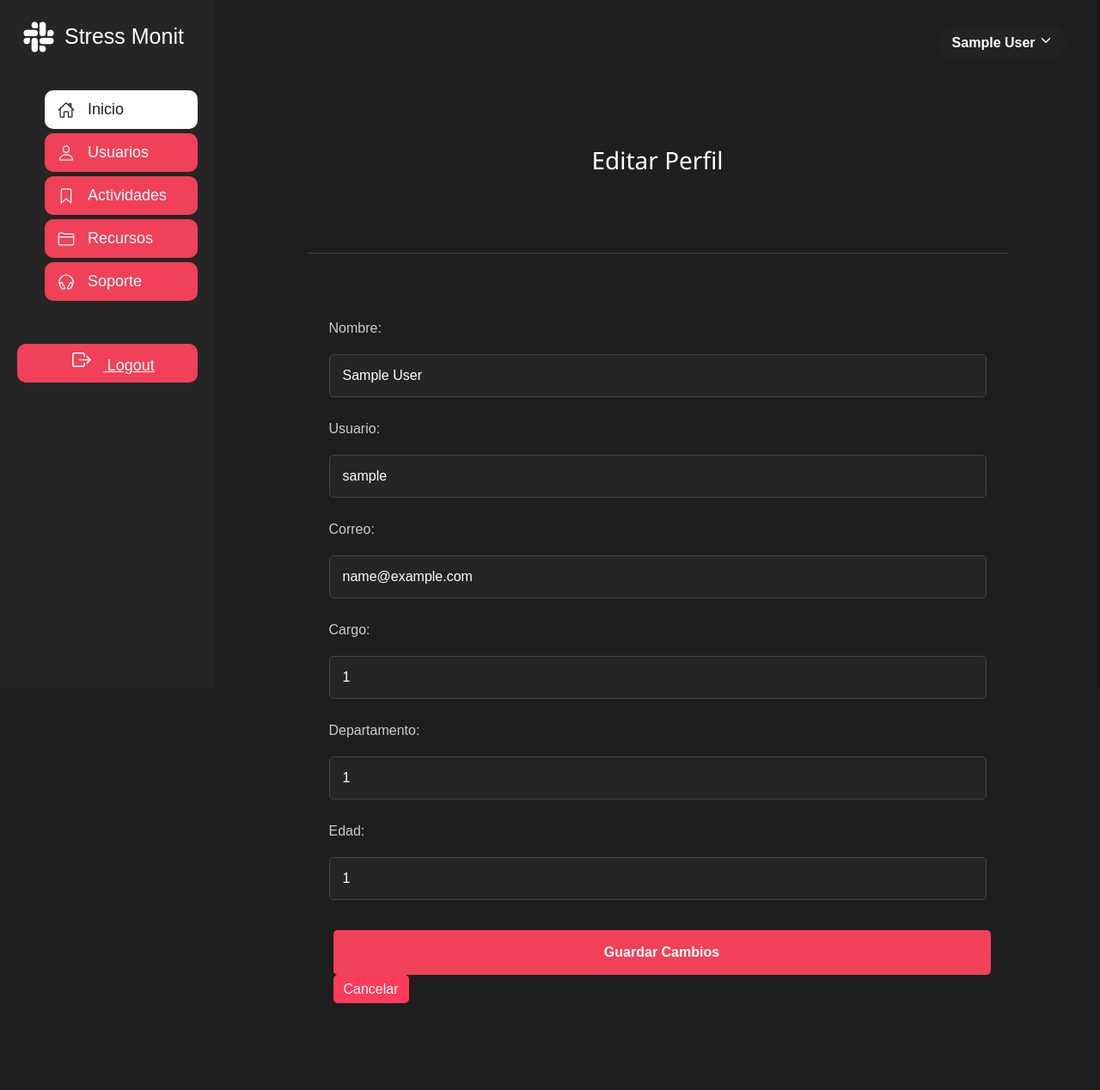
After one commit to luisleon7677/-StressMonit_Project, a Flask app: page /edit_profile in a window 1280 px wide. The commit adds this page. Shown: the whole page at 86% size. Run offline with Flask 3, Linux system fonts and the light colour scheme; the visitor is signed in with stand-in values (Sample User, id 1).

```diff
--- a/app.py
+++ b/app.py
@@ -1,6 +1,6 @@
 from flask import Flask, render_template, send_file, flash
 from src.querys import listarQuerys,insertarRecursos,eliminarRecurso,estresByUsers
-from flask import request, redirect, url_for
+from flask import request, redirect, url_for, flash, session
 from werkzeug.security import generate_password_hash, check_password_hash
 from flask import session
 import os
@@ -12,11 +12,8 @@ matplotlib.use('Agg')
 import matplotlib.pyplot as plt
 import time
 
-
-
 app = Flask(__name__)
 app.secret_key = 'bN3h$Qz9x@7P!tGv#Wf2LdY*RcVm8AzK'  # Clave secreta fija para sesiones
-
 
 # Middleware para verificar autenticación
 @app.before_request
@@ -24,7 +21,6 @@ def require_login():
     allowed_routes = ['login', 'register', 'static']
     if request.endpoint not in allowed_routes and 'user_id' not in session:
         return redirect(url_for('login'))
-
 
 @app.route("/")
 def home():
@@ -42,41 +38,30 @@ def login():
             return render_template("login.html", username=username)
 
         # Consulta a la tabla administrador
-        query = """
-            SELECT id, nombre, username, password, cargo
+        query = '''
+            SELECT id, nombre, username, password, cargo, correo, departamento, edad
             FROM administrador
             WHERE username = %s;
-        """
+        '''
         admin_data = listarQuerys(query, (username,))
 
-        if admin_data:
-            # Comparación directa (texto plano - solo para desarrollo)
-            if admin_data[0][3] == password:
-                # Configuración de la sesión
-                session.clear()  # Limpiar sesión previa
-                session.permanent = True
+        if admin_data and admin_data[0][3] == password:
+            # Configuración de la sesión con nuevos campos
+            session.clear()
+            session['admin_id']      = admin_data[0][0]
+            session['admin_nombre']  = admin_data[0][1]
+            session['admin_username']= admin_data[0][2]
+            session['admin_cargo']   = admin_data[0][4]
+            session['correo']        = admin_data[0][5]
+            session['departamento']  = admin_data[0][6]
+            session['edad']          = admin_data[0][7]
+            session['user_id']       = admin_data[0][0]
+            session['user_type']     = 'admin'
 
-                # Datos esenciales para el sistema
-                session["admin_id"] = admin_data[0][0]  # ID del administrador
-                session["admin_nombre"] = admin_data[0][1]  # Nombre completo
-                session["admin_username"] = admin_data[0][2]  # Username
-                session["admin_cargo"] = admin_data[0][4]  # Cargo
-                session["logged_in"] = True
-
-                # Compatibilidad con tu sistema actual
-                session["user_id"] = admin_data[0][0]  # Mismo ID para compatibilidad
-                session["user_type"] = "admin"
-                session["nombre"] = admin_data[0][1]
-                session["username"] = admin_data[0][2]
-                session["cargo"] = admin_data[0][4]
-
-                print(f"Sesión establecida para admin ID: {admin_data[0][0]}")  # Depuración
-                flash(f"Bienvenido {admin_data[0][1]}", "success")
-                return redirect(url_for("inicio"))
-            else:
+            flash(f"Bienvenido {admin_data[0][1]}", "success")
+            return redirect(url_for("inicio"))
+        else:
                 flash("Contraseña incorrecta", "danger")
-        else:
-            flash("Credenciales de administrador inválidas", "danger")
 
         return render_template("login.html", username=username)
 
@@ -363,6 +348,49 @@ def eliminar_actividad(id):
 
     return redirect(url_for('actividades'))
 
+@app.route('/update_profile', methods=['POST'])
+def update_profile():
+    if 'admin_id' not in session:
+        flash("Debes iniciar sesión primero", "danger")
+        return redirect(url_for('login'))
+
+    # Obtiene datos del formulario
+    admin_id     = session['admin_id']
+    nombre       = request.form['nombre'].strip()
+    username     = request.form['username'].strip()
+    correo       = request.form['correo'].strip()
+    cargo        = request.form['cargo'].strip()
+    departamento = request.form['departamento'].strip()
+    edad         = request.form['edad'].strip()
+
+    # Ejecuta UPDATE en la tabla administrador
+    update_q = '''
+        UPDATE administrador
+        SET nombre=%s, username=%s, correo=%s, cargo=%s, departamento=%s, edad=%s
+        WHERE id = %s;
+    '''
+    success = listarQuerys(update_q, (nombre, username, correo, cargo, departamento, edad, admin_id))
+
+    if success:
+        # Sincroniza la sesión con los nuevos datos
+        session['admin_nombre']   = nombre
+        session['admin_username'] = username
+        session['correo']         = correo
+        session['cargo']          = cargo
+        session['departamento']   = departamento
+        session['edad']           = edad
+        flash("Perfil actualizado", "success")
+    else:
+        flash("Error al actualizar perfil", "danger")
+
+    return redirect(url_for('inicio'))
+
+@app.route('/edit_profile', methods=['GET'])
+def edit_profile():
+    # Muestra el formulario de edición completo
+    return render_template('edit_profile.html', title='Editar Perfil')
+
+
 
 
 
--- a/templates/base.html
+++ b/templates/base.html
@@ -3,109 +3,119 @@
 <head>
     <meta charset="UTF-8">
     <meta name="viewport" content="width=device-width, initial-scale=1.0">
-    <!--Boostrap-->
-    <link href="https://cdn.jsdelivr.net/npm/bootstrap@5.3.3/dist/css/bootstrap.min.css" rel="stylesheet" integrity="sha384-QWTKZyjpPEjISv5WaRU9OFeRpok6YctnYmDr5pNlyT2bRjXh0JMhjY6hW+ALEwIH" crossorigin="anonymous">
-    <!--Custom css-->
-
+    <!-- Bootstrap -->
+    <link href="https://cdn.jsdelivr.net/npm/bootstrap@5.3.3/dist/css/bootstrap.min.css"
+          rel="stylesheet"
+          integrity="sha384-QWTKZyjpPEjISv5WaRU9OFeRpok6YctnYmDr5pNlyT2bRjXh0JMhjY6hW+ALEwIH"
+          crossorigin="anonymous">
+    <!-- Custom CSS -->
     <link rel="stylesheet" href="/static/styles.css">
     <link rel="stylesheet" href="/static/soporte.css">
     <link rel="stylesheet" href="/static/recursos.css">
     <link rel="stylesheet" href="/static/inicio.css">
 
-    <title>{{title}}</title>
+    <!-- Profile Slide CSS (MODIFICADO) -->
+    <link rel="stylesheet" href="/static/profile-slide.css">
+
+    <title>{{ title }}</title>
 </head>
 <body>
-    <!--NavBar (Css Puro)-->
+    <!-- NavBar (CSS Puro) -->
     <div class="menu">
         <ion-icon name="menu-outline"></ion-icon>
         <ion-icon name="close-outline"></ion-icon>
     </div>
+
     <div class="barra-lateral">
-
         <div>
             <div class="nombre-pagina">
                 <ion-icon id="main-icon" name="logo-slack"></ion-icon>
                 <span>Stress Monit</span>
             </div>
         </div>
-
         <nav class="navegacion">
             <ul>
-                <li>
-                    <a id="item-activo" href="/inicio">
-                        <ion-icon name="home-outline"></ion-icon>
-                        <span>Inicio</span>
-                    </a>
-                </li>
-                <li>
-                    <a  href="/usuarios">
-                        <ion-icon name="person-outline"></ion-icon>
-                        <span>Usuarios</span>
-                    </a>
-                </li>
-                <li>
-                    <a  href="/actividades">
-                        <ion-icon name="bookmark-outline"></ion-icon>
-                        <span>Actividades</span>
-                    </a>
-                </li>
-                <li>
-                    <a  href="/recursos">
-                        <ion-icon name="folder-outline"></ion-icon>
-                        <span>Recursos</span>
-                    </a>
-                </li>
-                <li>
-                    <a  href="/soporte">
-                        <ion-icon name="headset-outline"></ion-icon>
-                        <span>Soporte</span>
-                    </a>
-                </li>
+                <li><a id="item-activo" href="/inicio"><ion-icon name="home-outline"></ion-icon><span>Inicio</span></a></li>
+                <li><a href="/usuarios"><ion-icon name="person-outline"></ion-icon><span>Usuarios</span></a></li>
+                <li><a href="/actividades"><ion-icon name="bookmark-outline"></ion-icon><span>Actividades</span></a></li>
+                <li><a href="/recursos"><ion-icon name="folder-outline"></ion-icon><span>Recursos</span></a></li>
+                <li><a href="/soporte"><ion-icon name="headset-outline"></ion-icon><span>Soporte</span></a></li>
             </ul>
         </nav>
-
-
         <div>
             <button id="logout" class="boton">
-
                 <a href="{{ url_for('logout') }}">
                     <ion-icon name="exit-outline"></ion-icon>
                     <span>Logout</span>
                 </a>
-
-
             </button>
         </div>
     </div>
 
     <main>
-        <!-- Contenedor del nombre de usuario (arriba a la derecha) -->
-        {% if 'nombre' in session %}
+        <!-- CONTENEDOR DEL BOTÓN DE PERFIL (MODIFICADO) -->
+        {% if session.get('admin_nombre') %}
         <div class="user-header-container">
-            <div class="user-name-right">
-                {{ session.nombre }}
+            <div id="user-button" class="user-name-right">
+                {{ session.admin_nombre }}
+                <ion-icon name="chevron-down-outline"></ion-icon>
             </div>
         </div>
         {% endif %}
 
         <!-- Contenido principal -->
         <div class="main-content">
-            {% block content %}
-            {% endblock %}
+            {% block content %}{% endblock %}
         </div>
     </main>
 
+    <!-- PANEL DESLIZABLE DE PERFIL (MODIFICADO) -->
+    <div id="user-slide" class="user-slide-panel">
+        <div class="slide-header">
+            <h3>Mi Perfil</h3>
+            <button id="close-slide" class="close-btn">&times;</button>
+        </div>
+        <div class="profile-details">
+            <p><strong>Nombre:</strong> {{ session.admin_nombre }}</p>
+            <p><strong>Usuario:</strong> {{ session.admin_username }}</p>
+            <p><strong>Correo:</strong> {{ session.correo }}</p>
+            <p><strong>Cargo:</strong> {{ session.admin_cargo }}</p>
+            <p><strong>Departamento:</strong> {{ session.departamento }}</p>
+            <p><strong>Edad:</strong> {{ session.edad }}</p>
 
+            <div class="botones-container">
+                <a href="{{ url_for('edit_profile') }}" class="btn-editar">Editar Perfil</a>
+            </div>
+        </div>
+    </div>
 
-
-
-    <!--Iconos-->
+    <!-- Iconos -->
     <script type="module" src="https://unpkg.com/ionicons@7.1.0/dist/ionicons/ionicons.esm.js"></script>
     <script nomodule src="https://unpkg.com/ionicons@7.1.0/dist/ionicons/ionicons.js"></script>
-    <!--JS-->
+
+    <!-- JS Principales -->
     <script src="/static/script.js"></script>
     <script src="/static/recursos.js"></script>
-    <!--Boostrap-->
-    <script src="https://cdn.jsdelivr.net/npm/bootstrap@5.3.3/dist/js/bootstrap.bundle.min.js" integrity="sha384-YvpcrYf0tY3lHB60NNkmXc5s9fDVZLESaAA55NDzOxhy9GkcIdslK1eN7N6jIeHz" crossorigin="anonymous"></script>
+
+    <!-- Profile Slide JS (MODIFICADO) -->
+    <script>
+        document.getElementById('user-button').addEventListener('click', function() {
+            document.getElementById('user-slide').classList.toggle('open');
+        });
+        document.getElementById('close-slide').addEventListener('click', function() {
+            document.getElementById('user-slide').classList.remove('open');
+        });
+        // Cierra si se pulsa fuera del panel
+        document.getElementById('user-slide').addEventListener('click', (e) => {
+            if (e.target === document.getElementById('user-slide')) {
+                document.getElementById('user-slide').classList.remove('open');
+            }
+        });
+    </script>
+
+    <!-- Bootstrap JS -->
+    <script src="https://cdn.jsdelivr.net/npm/bootstrap@5.3.3/dist/js/bootstrap.bundle.min.js"
+            integrity="sha384-YvpcrYf0tY3lHB60NNkmXc5s9fDVZLESaAA55NDzOxhy9GkcIdslK1eN7N6jIeHz"
+            crossorigin="anonymous"></script>
 </body>
 </html>
--- /dev/null
+++ b/templates/edit_profile.html
@@ -0,0 +1,70 @@
+{% extends "base.html" %}
+
+{% block content %}
+
+<!-- Asegúrate de cargar el CSS de actividades para el contenedor y formulario -->
+<link rel="stylesheet" href="/static/actividades.css">
+
+<div class="actividades-container">
+  <!-- Título principal -->
+  <div class="titulo-principal">
+    <h1>Editar Perfil</h1>
+  </div>
+
+  <div class="separador"></div>
+
+  <!-- Formulario de edición -->
+  <div class="formulario-container">
+    <form method="POST" action="{{ url_for('update_profile') }}">
+      <!-- Nombre -->
+      <div class="form-group">
+        <label for="nombre">Nombre:</label>
+        <input type="text" id="nombre" name="nombre"
+               value="{{ session.admin_nombre }}" required>
+      </div>
+
+      <!-- Usuario -->
+      <div class="form-group">
+        <label for="username">Usuario:</label>
+        <input type="text" id="username" name="username"
+               value="{{ session.admin_username }}" required>
+      </div>
+
+      <!-- Correo -->
+      <div class="form-group">
+        <label for="correo">Correo:</label>
+        <input type="email" id="correo" name="correo"
+               value="{{ session.correo }}" required>
+      </div>
+
+      <!-- Cargo -->
+      <div class="form-group">
+        <label for="cargo">Cargo:</label>
+        <input type="text" id="cargo" name="cargo"
+               value="{{ session.admin_cargo }}">
+      </div>
+
+      <!-- Departamento -->
+      <div class="form-group">
+        <label for="departamento">Departamento:</label>
+        <input type="text" id="departamento" name="departamento"
+               value="{{ session.departamento }}">
+      </div>
+
+      <!-- Edad -->
+      <div class="form-group">
+        <label for="edad">Edad:</label>
+        <input type="number" id="edad" name="edad"
+               value="{{ session.edad }}">
+      </div>
+
+      <!-- Botones -->
+      <div class="botones-container">
+        <button type="submit" class="btn-agregar">Guardar Cambios</button>
+        <a href="{{ url_for('inicio') }}" class="btn-eliminar">Cancelar</a>
+      </div>
+    </form>
+  </div>
+</div>
+
+{% endblock %}
```
Also changed, not shown: static/profile-slide.css (added, +68 -0 lines), templates/editar_actividad.html (+22 -9 lines), static/heatmap_estres.png.
